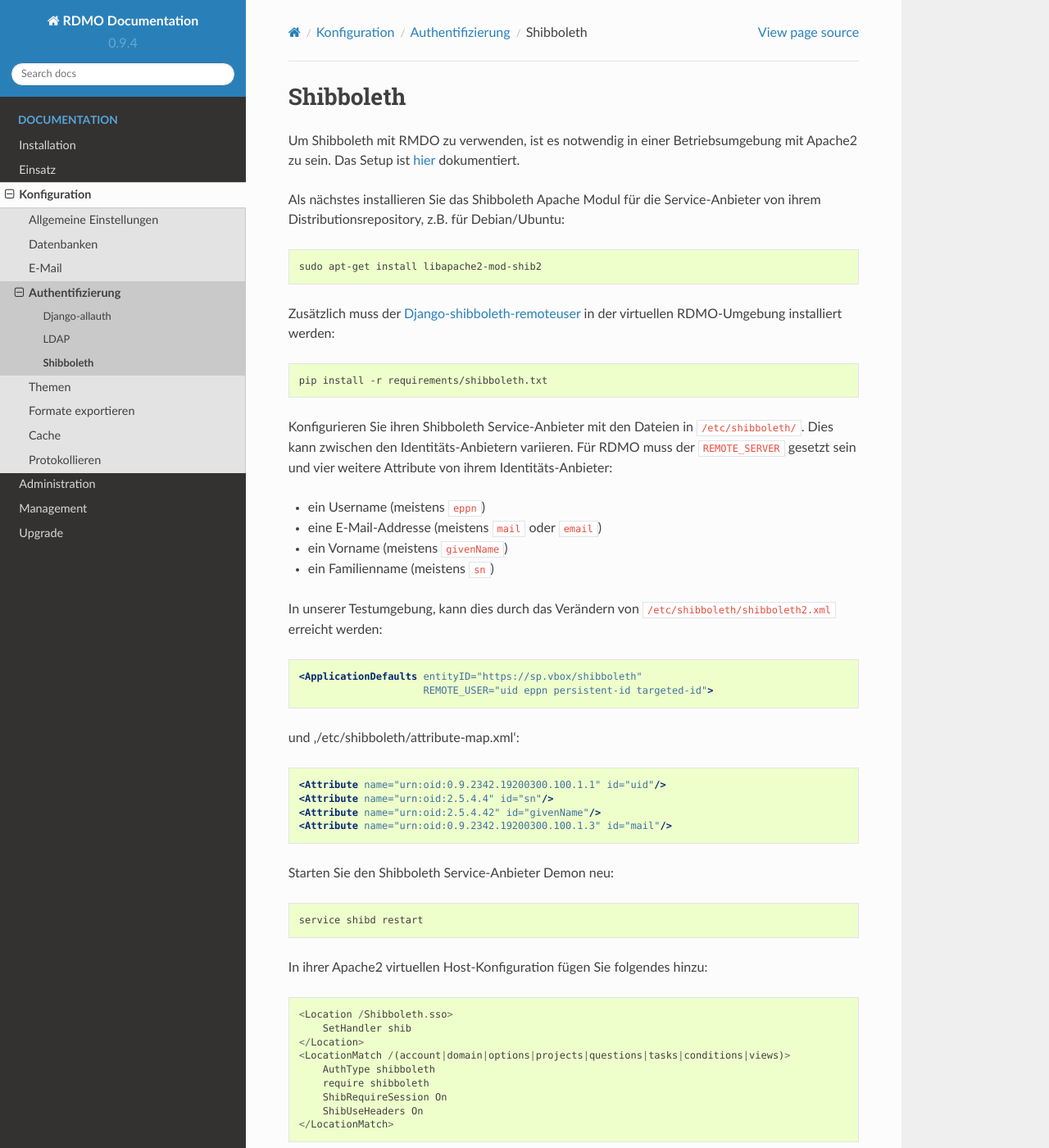
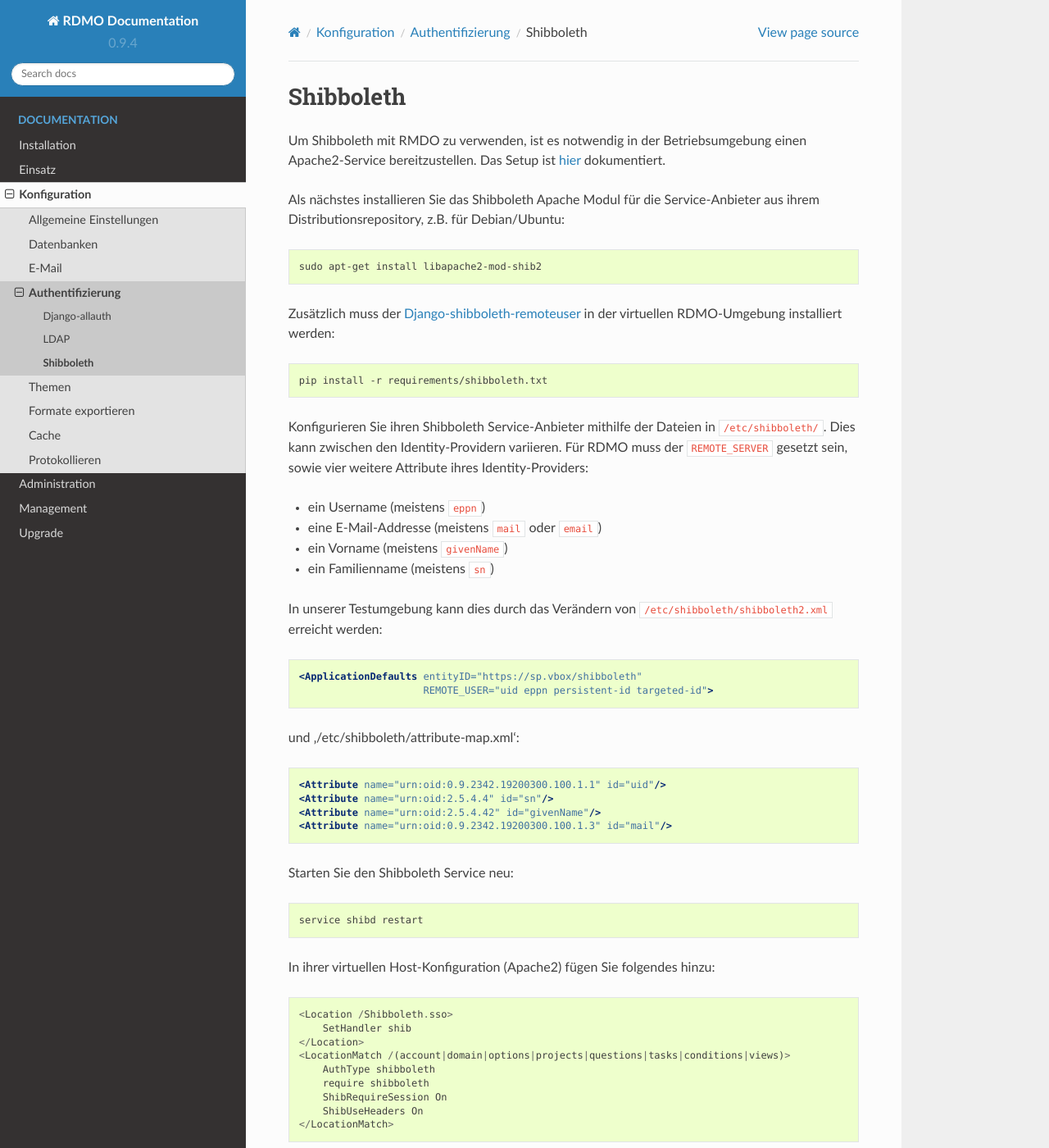
Before and after one commit to rdmorganiser/rdmo-docs-de, a Sphinx documentation site: the page built from docs/configuration/authentication/shibboleth.rst, in a window 1280 px wide and 1400 px high. Shown: the whole window at 82% size. Built offline with Sphinx 7.4.7 and the Read the Docs theme 2.0.0, drawn with Linux system fonts in a browser that asks for light colours; some of the changed text lies outside the part shown.

Commit message:
Update shibboleth.rst
typos/expressions

```diff
--- a/docs/configuration/authentication/shibboleth.rst
+++ b/docs/configuration/authentication/shibboleth.rst
@@ -1,9 +1,9 @@
 Shibboleth
 ~~~~~~~~~~
 
-Um Shibboleth mit RMDO zu verwenden, ist es notwendig in einer Betriebsumgebung mit Apache2 zu sein. Das Setup ist :doc:`hier </deployment/apache>` dokumentiert.
+Um Shibboleth mit RMDO zu verwenden, ist es notwendig in der Betriebsumgebung einen Apache2-Service bereitzustellen. Das Setup ist :doc:`hier </deployment/apache>` dokumentiert.
 
-Als nächstes installieren Sie das Shibboleth Apache Modul für die Service-Anbieter von ihrem Distributionsrepository, z.B. für Debian/Ubuntu:
+Als nächstes installieren Sie das Shibboleth Apache Modul für die Service-Anbieter aus ihrem Distributionsrepository, z.B. für Debian/Ubuntu:
 
 .. code:: bash
 
@@ -15,14 +15,14 @@
 
     pip install -r requirements/shibboleth.txt
 
-Konfigurieren Sie ihren Shibboleth Service-Anbieter mit den Dateien in ``/etc/shibboleth/``. Dies kann zwischen den Identitäts-Anbietern variieren. Für RDMO muss der ``REMOTE_SERVER`` gesetzt sein und vier weitere Attribute von ihrem Identitäts-Anbieter:
+Konfigurieren Sie ihren Shibboleth Service-Anbieter mithilfe der Dateien in ``/etc/shibboleth/``. Dies kann zwischen den Identity-Providern variieren. Für RDMO muss der ``REMOTE_SERVER`` gesetzt sein, sowie vier weitere Attribute ihres Identity-Providers:
 
 * ein Username (meistens ``eppn``)
 * eine E-Mail-Addresse (meistens ``mail`` oder ``email``)
 * ein Vorname (meistens ``givenName``)
 * ein Familienname (meistens ``sn``)
 
-In unserer Testumgebung, kann dies durch das Verändern von ``/etc/shibboleth/shibboleth2.xml`` erreicht werden:
+In unserer Testumgebung kann dies durch das Verändern von ``/etc/shibboleth/shibboleth2.xml`` erreicht werden:
 
 .. code:: xml
 
@@ -39,13 +39,13 @@
     <Attribute name="urn:oid:2.5.4.42" id="givenName"/>
     <Attribute name="urn:oid:0.9.2342.19200300.100.1.3" id="mail"/>
 
-Starten Sie den Shibboleth Service-Anbieter Demon neu:
+Starten Sie den Shibboleth Service neu:
 
 .. code:: bash
 
     service shibd restart
 
-In ihrer Apache2 virtuellen Host-Konfiguration fügen Sie folgendes hinzu:
+In ihrer virtuellen Host-Konfiguration (Apache2) fügen Sie folgendes hinzu:
 
 ::
 
@@ -59,7 +59,7 @@
         ShibUseHeaders On
     </LocationMatch>
 
-In ihrer ``config/settings/local.py`` fügen Sie folgendes hinzu oder entfernen die Kommentarsymbole:
+In ihrer ``config/settings/local.py`` fügen Sie Folgendes hinzu oder entfernen die Kommentarsymbole:
 
 .. code:: python
 
@@ -86,7 +86,7 @@
     LOGIN_URL = '/Shibboleth.sso/Login?target=/projects'
     LOGOUT_URL = '/Shibboleth.sso/Logout'
 
-wobei die Schlüssel von ``SHIBBOLETH_ATTRIBUTE_MAP``, ``LOGIN_URL``, und ``LOGOUT_URL`` entsprechend ihrem Setup geändert werden müssen. Die Einstellung ``SHIBBOLETH = True`` deaktiviert das reguläre Login-Formular von RDMO und sagt RDMO das Udpateformular für das Benutzerprofil zu deaktivieren, so dass der Benutzer seine Zugangsdaten nicht mehr ändern kann.  Die ``INSTALLED_APPS``, ``AUTHENTICATION_BACKENDS``, und ``MIDDLEWARE_CLASSES`` Einstellungen erlauben es den Django-Shibboleth-Remoteuser mit RDMO zu verwenden.
+wobei die Werte von ``SHIBBOLETH_ATTRIBUTE_MAP``, ``LOGIN_URL``, und ``LOGOUT_URL`` entsprechend ihrem Setup geändert werden müssen. Die Einstellung ``SHIBBOLETH = True`` deaktiviert das reguläre Login-Formular von RDMO und deaktiviert das Udpateformular für das Benutzerprofil, so dass der Benutzer seine Zugangsdaten nicht mehr ändern kann.  Die ``INSTALLED_APPS``, ``AUTHENTICATION_BACKENDS``, und ``MIDDLEWARE_CLASSES`` Einstellungen erlauben es, den Django-Shibboleth-Remoteuser mit RDMO zu verwenden.
 
 Starten Sie den Webserver neu.
 
```
